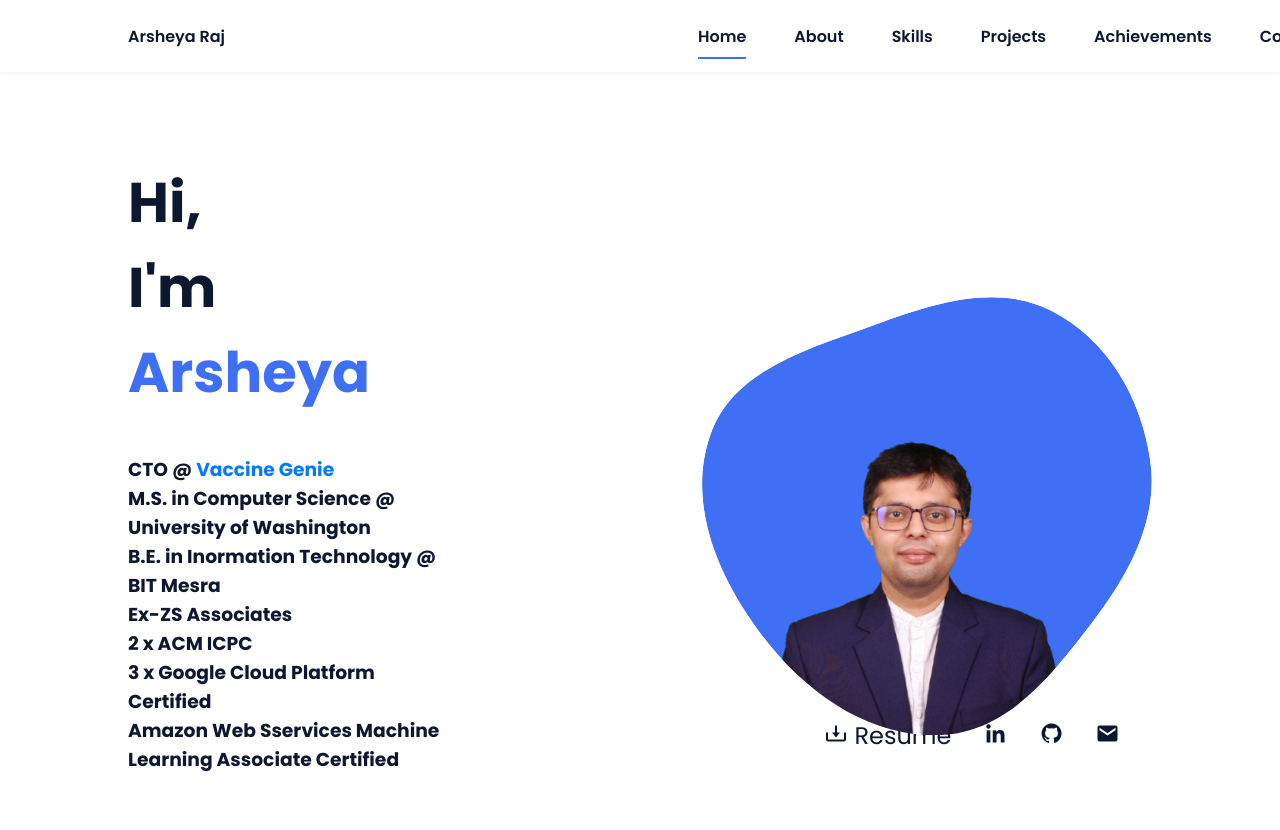
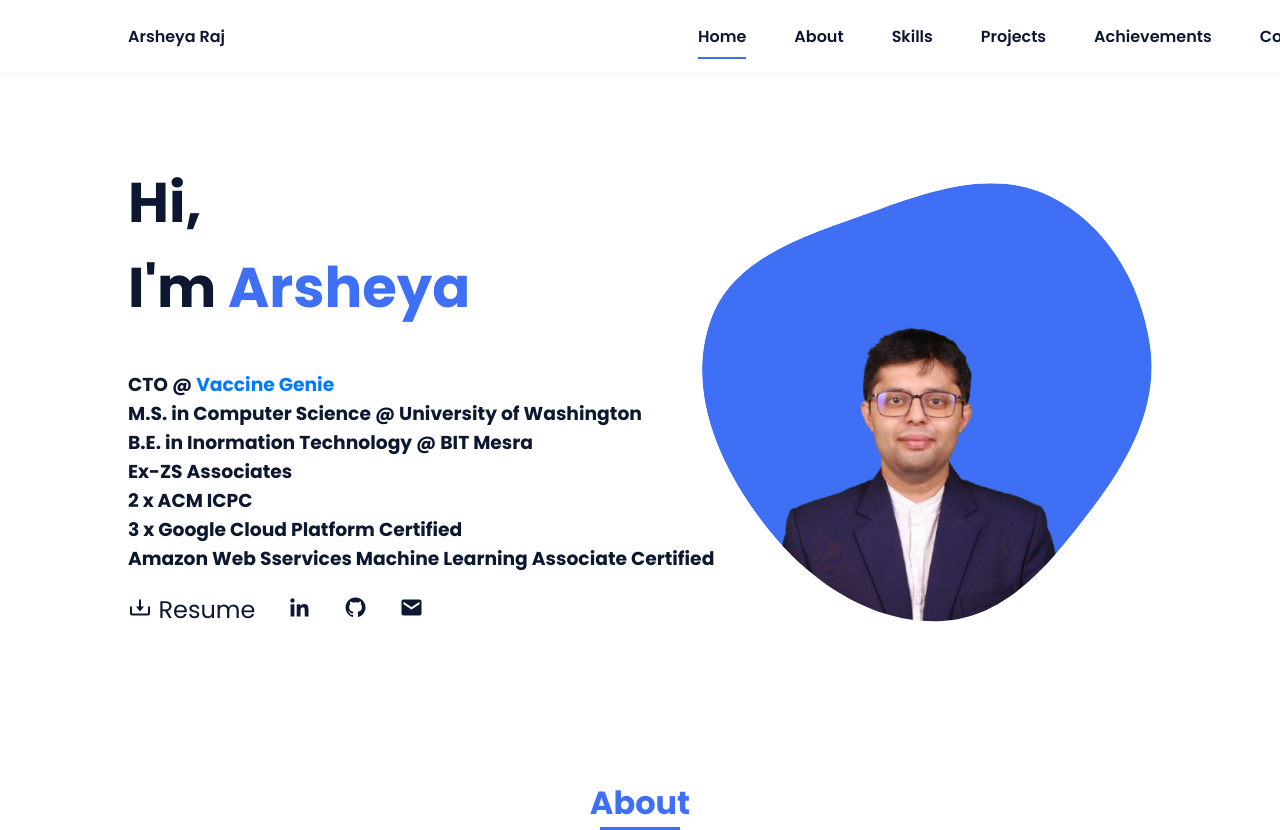
Before and after one commit to rajarsheya/rajarsheya.github.io, a plain HTML site: page index.html in a window 1280 px wide. Shown: the top 830 px of the page. Drawn offline with nearby package versions, Linux system fonts and the light colour scheme.

Commit message:
update index.html

```diff
--- a/index.html
+++ b/index.html
@@ -50,8 +50,7 @@
                       3 x Google Cloud Platform Certified <br>
                       Amazon Web Sservices Machine Learning Associate Certified <br>
                     </h3>
-                </div>
-                <p><br><br></p>
+
                     <div class="home__social">
                         <a href="/assets/Arsheya Raj_Resume.pdf" class="home__social-icon" download>
                             <i class='bx bx-download'></i> Resume
@@ -59,6 +58,8 @@
                         <a href="https://www.linkedin.com/in/rajarsheya/" class="home__social-icon"><i class='bx bxl-linkedin'></i></a>
                         <a href="https://github.com/rajarsheya" class="home__social-icon"><i class='bx bxl-github' ></i></a>
                         <a href="mailto:raj94arsheya@gmail.com" class="home__social-icon"><i class='bx bxs-envelope'></i></a>
+                    </div>
+
                 </div>
 
                 <div class="home__img">
@@ -72,6 +73,8 @@
                         </g>
                     </svg>
                 </div>
+
+
             </section>
 
             <!--===== ABOUT =====-->
```
Lines whose indentation alone changed are shown as unchanged.
